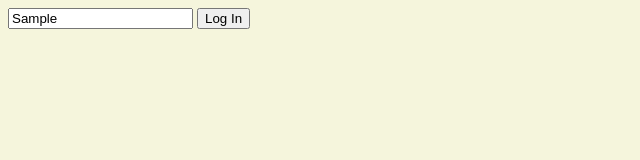
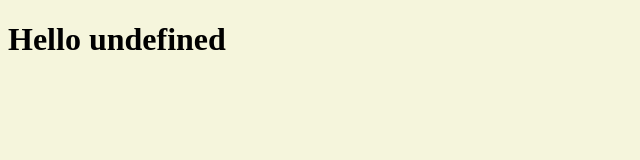
Before and after one commit to xkjhg/ToDo_List_Study, a plain HTML site: page index.html in a window 1280 px wide. Both pictures are taken after typing "Sample" into the empty fields and a click on the input "Log In". Shown: the whole page, without its empty margins (0-640 px from the left). Drawn offline with Linux system fonts and the light colour scheme.

Commit message:
third commit

```diff
--- a/app.js
+++ b/app.js
@@ -1,9 +1,28 @@
 const loginForm = document.querySelector("#login-form")
 const loginInput = document.querySelector("#login-form input")
+const greeting = document.querySelector("#greeting")
+
+const HIDDEN_CLASSNAME = "hidden"
+const USERNAME_KEY = "username"
 
 function onLoginSubmit(event) {
   event.preventDefault()
-  console.log(loginInput.value)
+  loginForm.classList.add(HIDDEN_CLASSNAME)
+  const username = loginInput.value
+  localStorage.setItem(USERNAME_KEY, username)
+  paintGreeting()
 }
 
-loginForm.addEventListener("submit", onLoginSubmit)
+function paintGreeting(username) {
+  greeting.innerHTML = `Hello ${username}`
+  greeting.classList.remove(HIDDEN_CLASSNAME)
+}
+
+const savedUsername = localStorage.getItem(USERNAME_KEY)
+
+if (savedUsername === null) {
+  loginForm.classList.remove(HIDDEN_CLASSNAME)
+  loginForm.addEventListener("submit", onLoginSubmit)
+} else {
+  paintGreeting(savedUsername)
+}
--- a/index.html
+++ b/index.html
@@ -8,11 +8,11 @@
 </head>
 
 <body>
-    <form id="login-form">
+    <form id="login-form" class="hidden">
         <input required maxlength="15" type="text" placeholder="What's your name?" />
         <input type="submit" value="Log In" />
     </form>
-
+    <h1 id="greeting" class="hidden"></h1>
     <script src="app.js"></script>
 </body>
 
--- a/style.css
+++ b/style.css
@@ -1,3 +1,7 @@
 body {
   background-color: beige;
 }
+
+.hidden {
+  display: none;
+}
```
